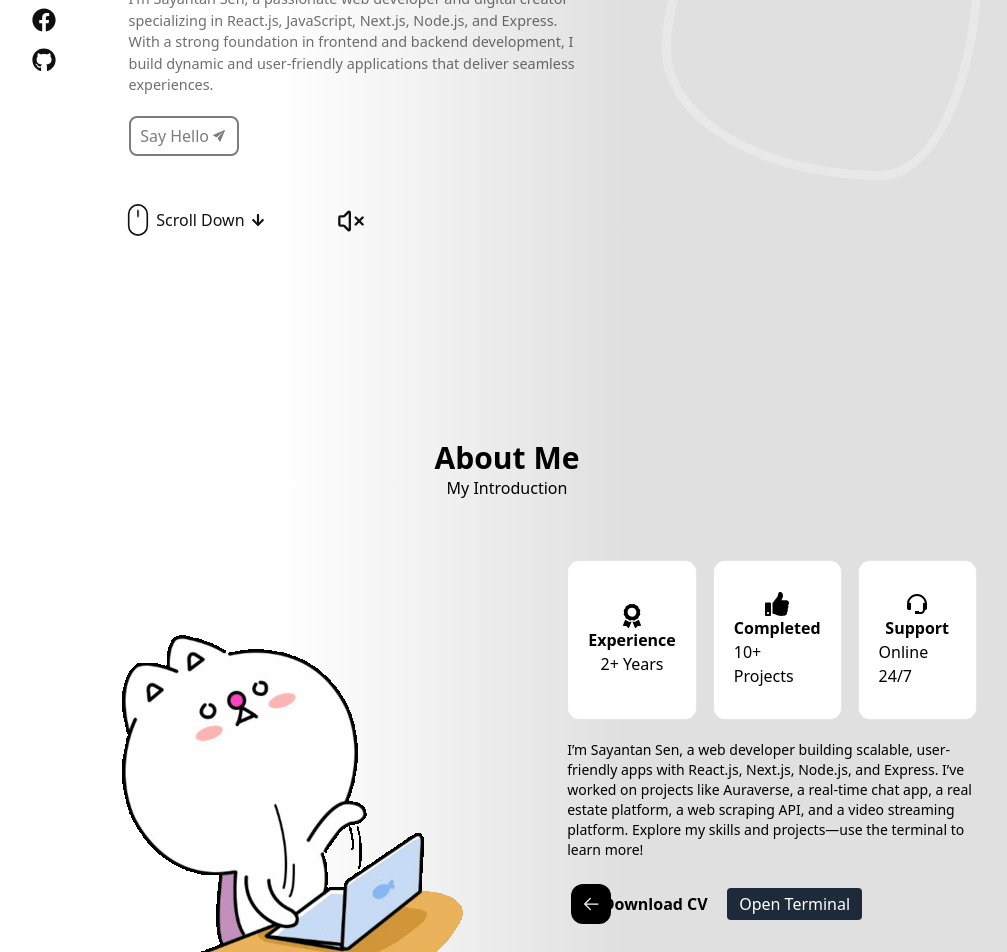
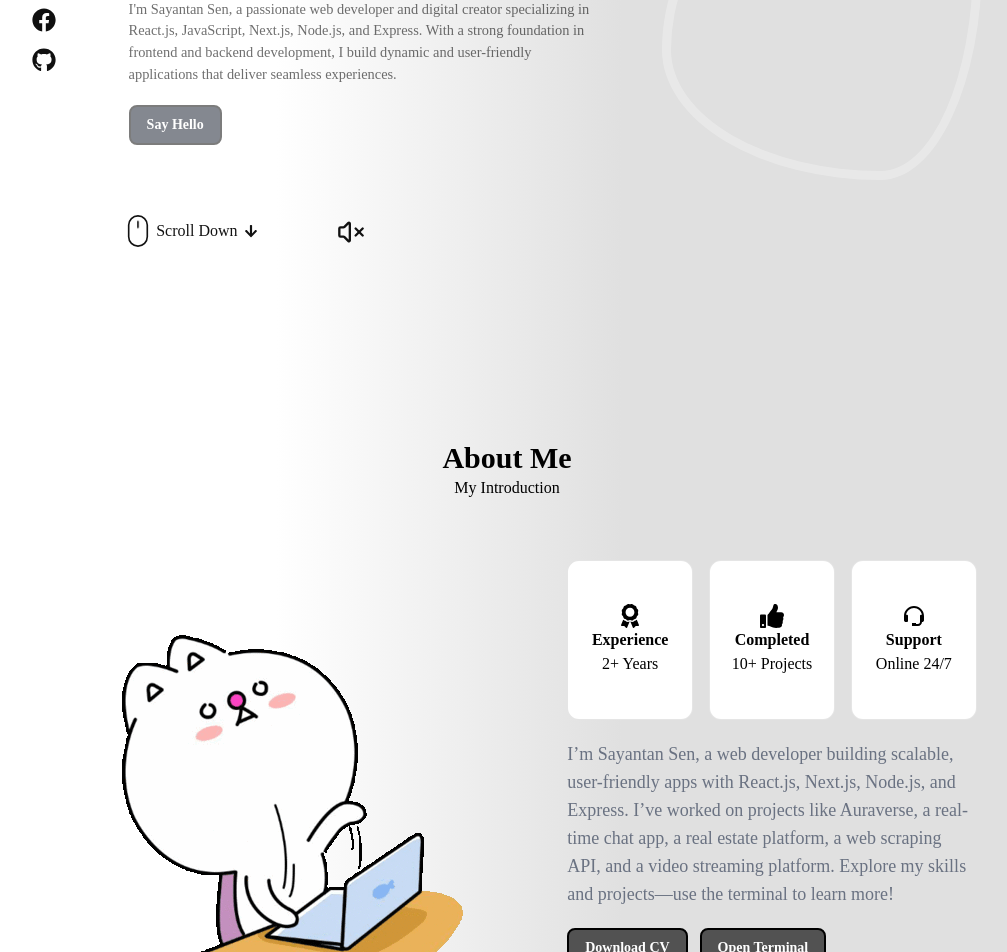
Before and after one commit to Sayantansen123/portfolio-sayantan-new, a React (Vite) app: page / in a window 1280 px wide. Shown: the part 280-1232 px from the top of the page, without its empty margins (133-1140 px from the left). Built offline with nearby package versions, Linux system fonts and the light colour scheme.

Commit message:
fixes font and button

```diff
--- a/src/components/About.jsx
+++ b/src/components/About.jsx
@@ -30,47 +30,45 @@ const About = () => {
 
         <div className='w-[40%] min-w-[290px] '>
           <Info />
-          <p className='text-sm font-light pb-5'>I’m Sayantan Sen, a web developer building scalable, user-friendly apps with React.js, Next.js, Node.js, and Express. I’ve worked on projects like Auraverse, a real-time chat app, a real estate platform, a web scraping API, and a video streaming platform. Explore my skills and projects—use the terminal to learn more!</p>
+          <p className='text-lg max-md:text-sm font-light pb-5 font-indie text-gray-500'>I’m Sayantan Sen, a web developer building scalable, user-friendly apps with React.js, Next.js, Node.js, and Express. I’ve worked on projects like Auraverse, a real-time chat app, a real estate platform, a web scraping API, and a video streaming platform. Explore my skills and projects—use the terminal to learn more!</p>
+          <div className='flex gap-3'>
+
             <a href="/resume.pdf" download>
+
+
               <button
-              className=" text-center  w-40 rounded-2xl h-12 relative text-black text-[1rem] font-semibold group"
-              type="button"
+                class="relative flex items-center justify-center bg-neutral-600 px-4 py-2 border-2 border-black text-sm rounded-lg font-semibold text-white cursor-pointer overflow-hidden transition-all ease-custom hover:text-black hover:rounded-xl group hover:transition-all duration-700 hover:duration-700"
               >
-              <div
-                className="bg-black rounded-xl h-10 w-1/4 flex items-center justify-center absolute left-1 top-[4px] group-hover:w-[184px] z-10 duration-500"
-              >
-                <svg
-                  xmlns="http://www.w3.org/2000/svg"
-                  viewBox="0 0 1024 1024"
-                  height="20px"
-                  width="20px"
-                >
-                  <path
-                    d="M224 480h640a32 32 0 1 1 0 64H224a32 32 0 0 1 0-64z"
-                    fill="#ffff"
-                  ></path>
-                  <path
-                    d="m237.248 512 265.408 265.344a32 32 0 0 1-45.312 45.312l-288-288a32 32 0 0 1 0-45.312l288-288a32 32 0 1 1 45.312 45.312L237.248 512z"
-                    fill="#ffff"
-                  ></path>
-                </svg>
-              </div>
-              <p className="translate-x-2 ">Download CV</p>
+                <span class="relative z-[1] transition-all duration-700 ease-custom">
+                  Download CV
+                </span>
+                <span
+                  class="absolute top-1/2 left-1/2 -translate-x-1/2 -translate-y-1/2 w-3 h-3 bg-white rounded-full opacity-0 transition-all duration-700 ease-custom group-hover:w-36 group-hover:h-36 group-hover:opacity-100"
+                ></span>
               </button>
+
+
+
 
 
             </a>
             {!showTerminal && (
               <button
                 onClick={() => setShowTerminal(true)}
-              className="mb-2 px-3 py-1 bg-gray-800 text-white rounded hover:bg-gray-700"
+                class="relative flex items-center justify-center bg-neutral-600 px-4 py-2 border-2 border-black text-sm rounded-lg font-semibold text-white cursor-pointer overflow-hidden transition-all ease-custom hover:text-black hover:rounded-xl group hover:transition-all duration-700 hover:duration-700"
               >
+                <span class="relative z-[1] transition-all duration-700 ease-custom">
                   Open Terminal
+                </span>
+                <span
+                  class="absolute top-1/2 left-1/2 -translate-x-1/2 -translate-y-1/2 w-3 h-3 bg-white rounded-full opacity-0 transition-all duration-700 ease-custom group-hover:w-36 group-hover:h-36 group-hover:opacity-100"
+                ></span>
               </button>)}
 
             {showTerminal && (
               <MyTerminal show={showTerminal} setShow={setShowTerminal} />
             )}
+          </div>
         </div>
 
       </motion.div>
--- a/src/components/Header.jsx
+++ b/src/components/Header.jsx
@@ -51,6 +51,7 @@ const Header = () => {
                 initial={{ y: -100 }}
                 animate={{ y: 0 }}
                 transition={{ duration: 1.8 }}
+
               ><a className='flex flex-col items-center text-[0.875rem] text-black transform font-medium transition duration-300 max-md:text-[0.9rem] hover:text-black hover:font-bold hover:scale-120' href="#contact"><div className='hidden max-md:block' ><UisAt /></div>Contact</a></motion.li>
             </ul>
           </motion.div>
--- a/src/components/Home.jsx
+++ b/src/components/Home.jsx
@@ -119,11 +119,22 @@ const Data = () => {
         animate={{ opacity: 1 }}
         transition={{ duration: 4 }}
         className='text-[0.9rem] pt-7  max-md:text-[0.7rem] max-md:pt-2 from-neutral-500'>I'm Sayantan Sen, a passionate web developer and digital creator specializing in React.js, JavaScript, Next.js, Node.js, and Express. With a strong foundation in frontend and backend development, I build dynamic and user-friendly applications that deliver seamless experiences.</motion.p>
-      <motion.div
+      <motion.a
         initial={{ opacity: 0 }}
         animate={{ opacity: 1 }}
         transition={{ duration: 4.5 }}
-        className="flex text-nowrap w-[110px] p-1.5 max-md:text-sm rounded-lg gap-0.5 mt-5  border-2 border-black justify-center items-center hover:text-white hover:bg-black"><a href="#contact">Say Hello </a><IoIosSend /></motion.div>
+        href="#contact"
+        className="flex text-nowrap w-[110px]  max-md:text-sm rounded-lg  mt-5 ">
+        <button
+          className="relative flex items-center justify-center bg-gray-900 px-4 py-2 border-2 border-black text-sm rounded-lg font-semibold text-white cursor-pointer overflow-hidden transition-all ease-custom hover:text-black hover:rounded-xl group hover:transition-all duration-700 hover:duration-700"
+        >
+          <span className="relative z-[1] transition-all duration-700 ease-custom">
+            Say Hello
+          </span>
+          <span
+            className="absolute top-1/2 left-1/2 -translate-x-1/2 -translate-y-1/2 w-3 h-3 bg-white rounded-full opacity-0 transition-all duration-700 ease-custom group-hover:w-36 group-hover:h-36 group-hover:opacity-100"
+          ></span>
+        </button></motion.a>
 
       <div className='flex flex-row'>
         <Scroll />
--- a/src/index.css
+++ b/src/index.css
@@ -1,9 +1,19 @@
 @import "tailwindcss";
+
+@import url("https://fonts.googleapis.com/css2?family=Indie+Flower&display=swap");
 
 @layer utilities {
   .grid-cols-custom {
     grid-template-columns: 116px repeat(2, 1fr);
   }
+}
+
+body {
+  font-family: "Indie Flower", cursive;
+}
+
+html {
+  scroll-behavior: smooth;
 }
 
 #work_container {
--- a/vite.config.js
+++ b/vite.config.js
@@ -1,14 +1,16 @@
-import { defineConfig } from 'vite'
-import react from '@vitejs/plugin-react'
-import tailwindcss from '@tailwindcss/vite'
+import { defineConfig } from "vite";
+import react from "@vitejs/plugin-react";
+import tailwindcss from "@tailwindcss/vite";
 
 // https://vite.dev/config/
-export default defineConfig({ theme: {
-  extend: {
-    fontFamily: {
-      poppins: ["Poppins", "sans-serif"],
+export default defineConfig({
+  theme: {
+    extend: {
+      fontFamily: {
+        poppins: ["Poppins", "sans-serif"],
+        indie: ["Indie Flower", "cursive"],
+      },
     },
   },
-},
-  plugins: [react(),tailwindcss(),],
-})
+  plugins: [react(), tailwindcss()],
+});
```
Lines whose indentation alone changed are shown as unchanged.
